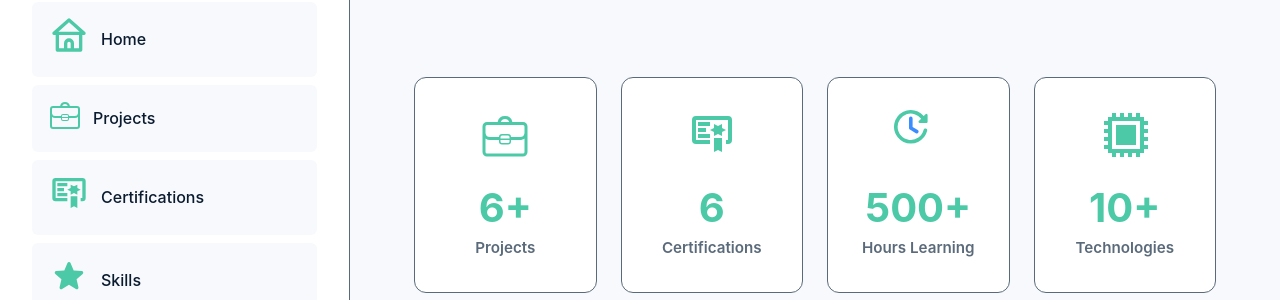
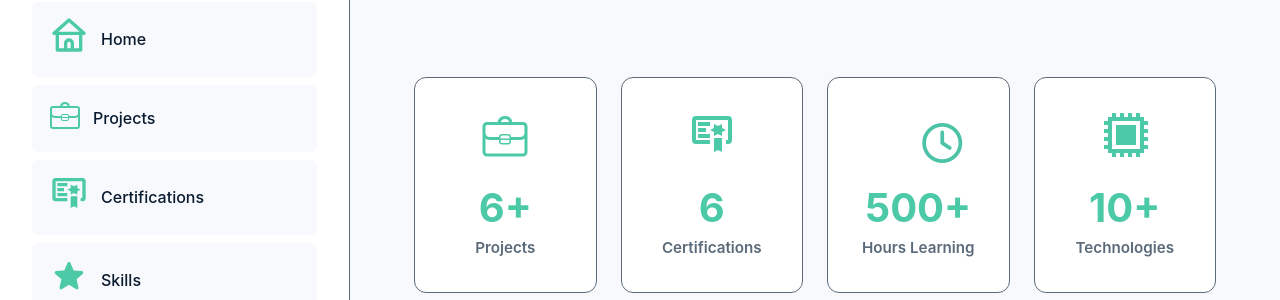
Before and after one commit to luisms-3939/luisms-3939.github.io, a Jekyll site: the page built from index.md, in a window 1280 px wide. Shown: the part 516-816 px from the top of the page. Built offline with Jekyll 4.4.1, drawn with Linux system fonts in a browser that asks for light colours; nearby versions of some CDN libraries.

Commit message:
Update index.md

```diff
--- a/index.md
+++ b/index.md
@@ -44,7 +44,7 @@ title: Home
   <div class="stat-item">
     <span class="stat-icon">
       <svg width="48" height="48" viewBox="0 0 20 20">
-        <g fill="none" fill-rule="evenodd" clip-rule="evenodd"><path fill="#3A8DFF" d="M7 2.75a.75.75 0 0 1 .75.75v3.575l2.136 1.282a.75.75 0 1 1-.772 1.286l-2.5-1.5A.75.75 0 0 1 6.25 7.5v-4A.75.75 0 0 1 7 2.75"/><path fill="#4CC9A6" d="M1.5 7a5.5 5.5 0 0 1 9.82-3.405l-.966.965a.5.5 0 0 0 .353.854H13.5a.5.5 0 0 0 .5-.5V2.12a.5.5 0 0 0-.854-.354l-.76.761a7 7 0 1 0 1.427 6.086a.75.75 0 0 0-1.46-.344A5.5 5.5 0 0 1 1.5 7"/></g></svg>
+        <i class="fa-regular fa-clock" style="color: #4cc2a6;"></i></svg>
     </span>
     <span class="stat-number">500+</span>
     <span class="stat-label">Hours Learning</span>
```
